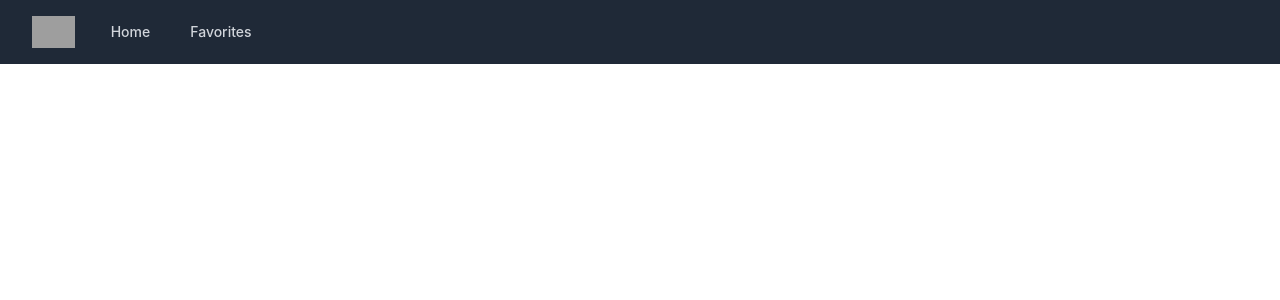
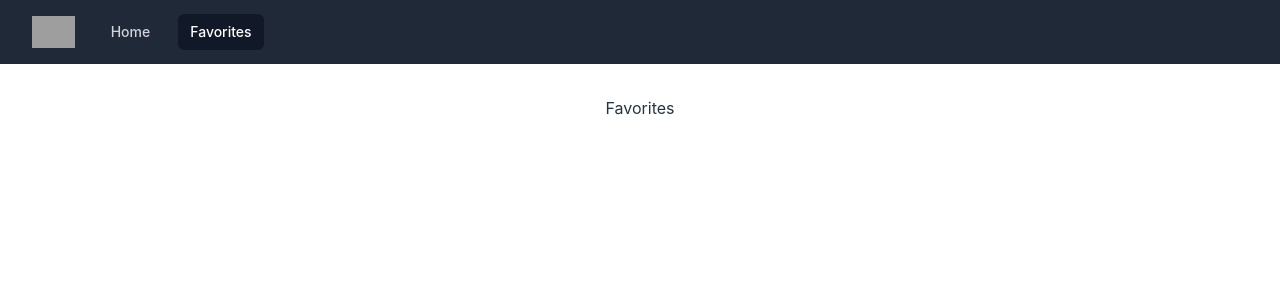
Before and after one commit to softwarebyze/ruach, a React (Vite) app: page /zack-ebenfeld-12-11-2023/favorites in a window 1280 px wide. Before the commit this address had no page. Shown: the top 300 px of the page. Built offline with nearby package versions, Linux system fonts and the light colour scheme; grey boxes are pictures that could not be loaded.

Commit message:
change basename

```diff
--- a/src/App.tsx
+++ b/src/App.tsx
@@ -8,7 +8,7 @@ import { Favorites } from "./components/Favorites";
 
 export default function App() {
   return (
-    <Router>
+    <Router basename="zack-ebenfeld-12-11-2023/">
       <Nav />
       <Routes>
         <Route path="/" element={<Home />} />
--- a/src/components/Home.tsx
+++ b/src/components/Home.tsx
@@ -16,7 +16,7 @@ export function Home() {
   const handleSearch = async (e: React.ChangeEvent<HTMLInputElement>) => {
     const query = e.currentTarget.value;
     setSearchParams({ q: query });
-    const results = await getAutocompleteLocations(query, false);
+    const results = await getAutocompleteLocations(query, true);
     console.log(results);
     setAutocompleteResults(results);
   };
--- a/src/components/Nav.tsx
+++ b/src/components/Nav.tsx
@@ -3,7 +3,7 @@ import { Bars3Icon, XMarkIcon } from "@heroicons/react/24/outline";
 import { NavLink } from "react-router-dom";
 
 const navigation = [
-  { name: "Home", href: "" },
+  { name: "Home", href: "/" },
   { name: "Favorites", href: "/favorites" },
 ];
 
```
